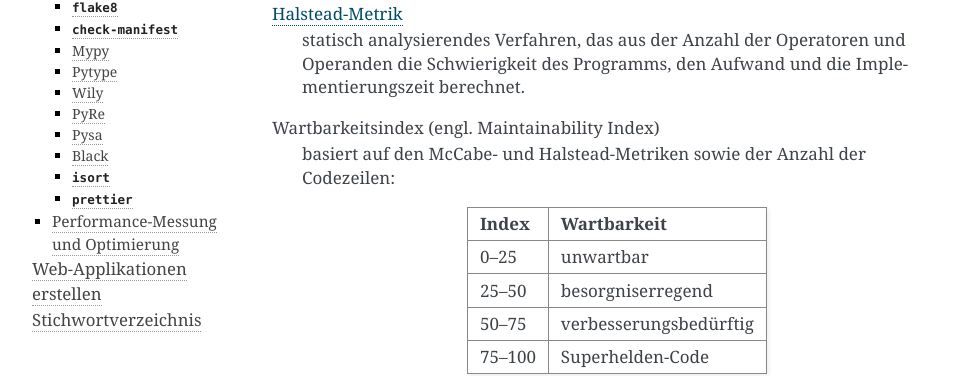
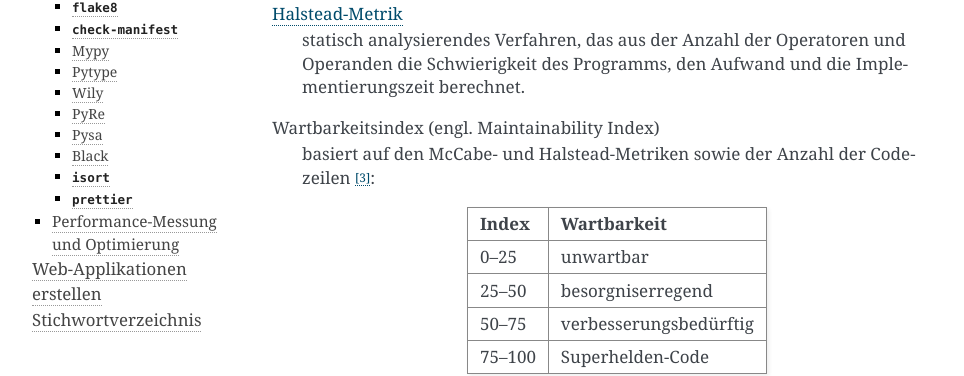
Before and after one commit to veit/jupyter-tutorial-de, a Sphinx documentation site: the page built from docs/refactoring/autoqual/wily.rst, in a window 1280 px wide and 900 px high, scrolled down 615 px. Shown: the part 118-494 px from the top of the window, without its empty margins (148-1112 px from the left). Built offline with Sphinx 7.4.7, drawn with Linux system fonts in a browser that asks for light colours; pages that are not in the unit, such as notebooks, are missing from menus; some of the changed lines change nothing that is shown.

Commit message:
Fix link to footnote

```diff
--- a/docs/refactoring/autoqual/wily.rst
+++ b/docs/refactoring/autoqual/wily.rst
@@ -40,7 +40,7 @@ Python-Code in Tests und Anwendungen. Hierfür verwendet Wily folgende Metriken:
     Implementierungszeit berechnet.
 Wartbarkeitsindex (engl. Maintainability Index)
     basiert auf den McCabe- und Halstead-Metriken sowie der Anzahl der
-    Codezeilen:
+    Codezeilen [#]_:
 
     +--------------------------------+--------------------------------+
     | Index                          | Wartbarkeit                    |
```
